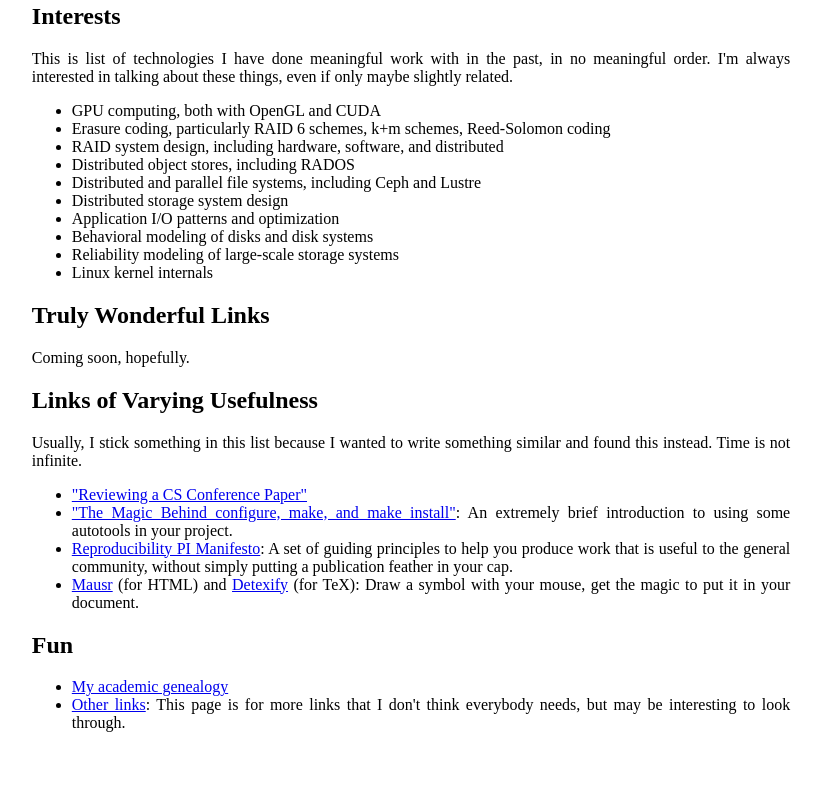
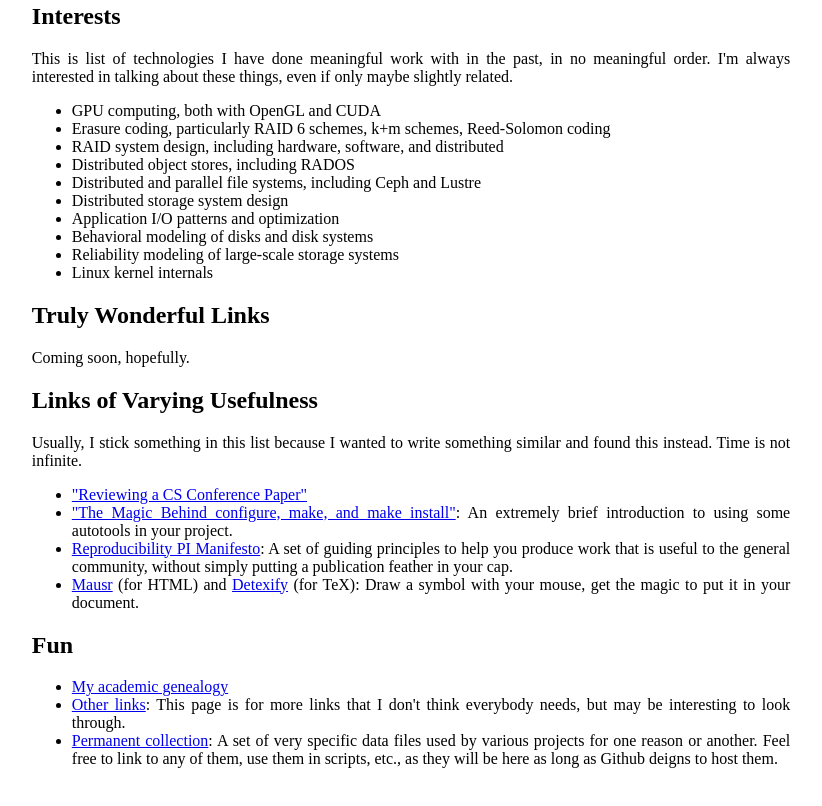
Before and after one commit to matthewcurry/matthewcurry.github.io, a plain HTML site: page index.html in a window 1280 px wide. Shown: the part 606-1412 px from the top of the page, without its empty margins (229-1051 px from the left). Drawn offline with Linux system fonts and the light colour scheme.

Commit message:
Add small-random-data and explanation.

```diff
--- a/index.html
+++ b/index.html
@@ -50,6 +50,7 @@
 <li> <a href="genealogy.html"> My academic genealogy </a>
  </li>
 <li> <a href="links.html"> Other links</a>: This page is for more links that I don't think everybody needs, but may be interesting to look through.</li>
+<li> <a href="permanent/"> Permanent collection</a>: A set of very specific data files used by various projects for one reason or another. Feel free to link to any of them, use them in scripts, etc., as they will be here as long as Github deigns to host them.</li>
 </div>
 </body>
 </html>
```
Also changed, not shown: 8 other files.
